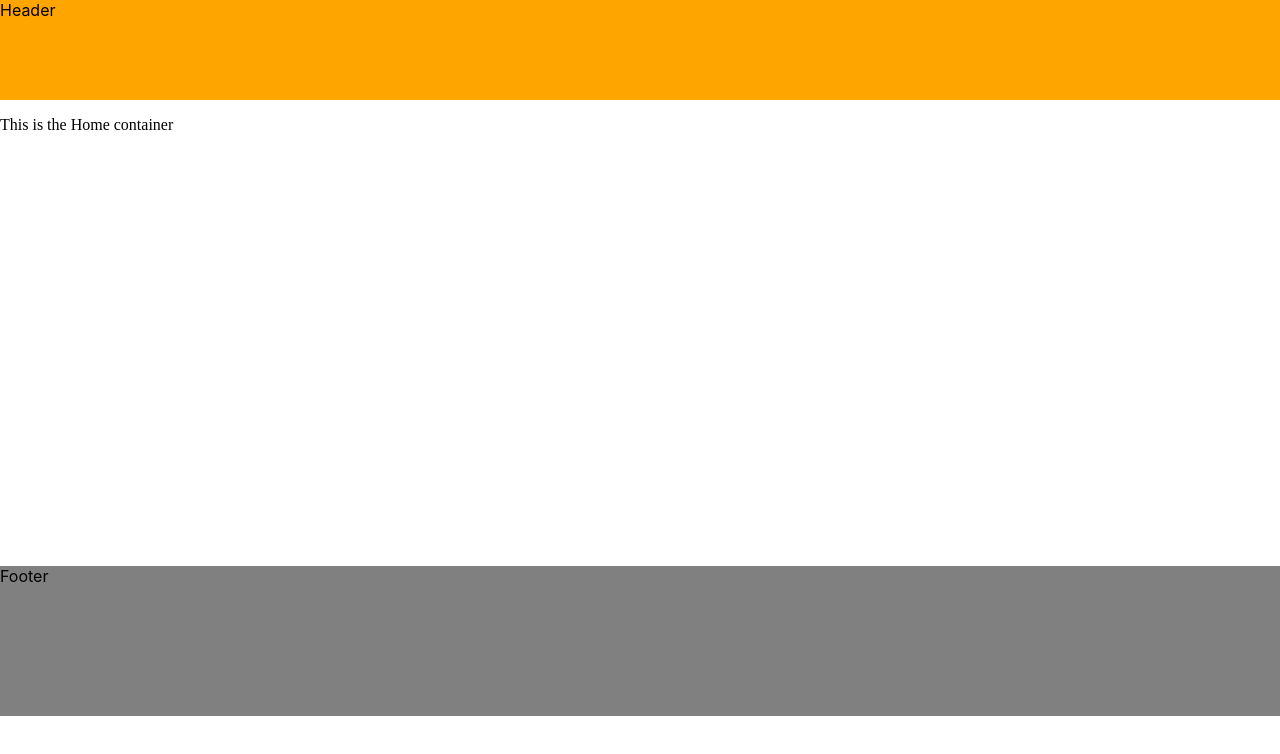
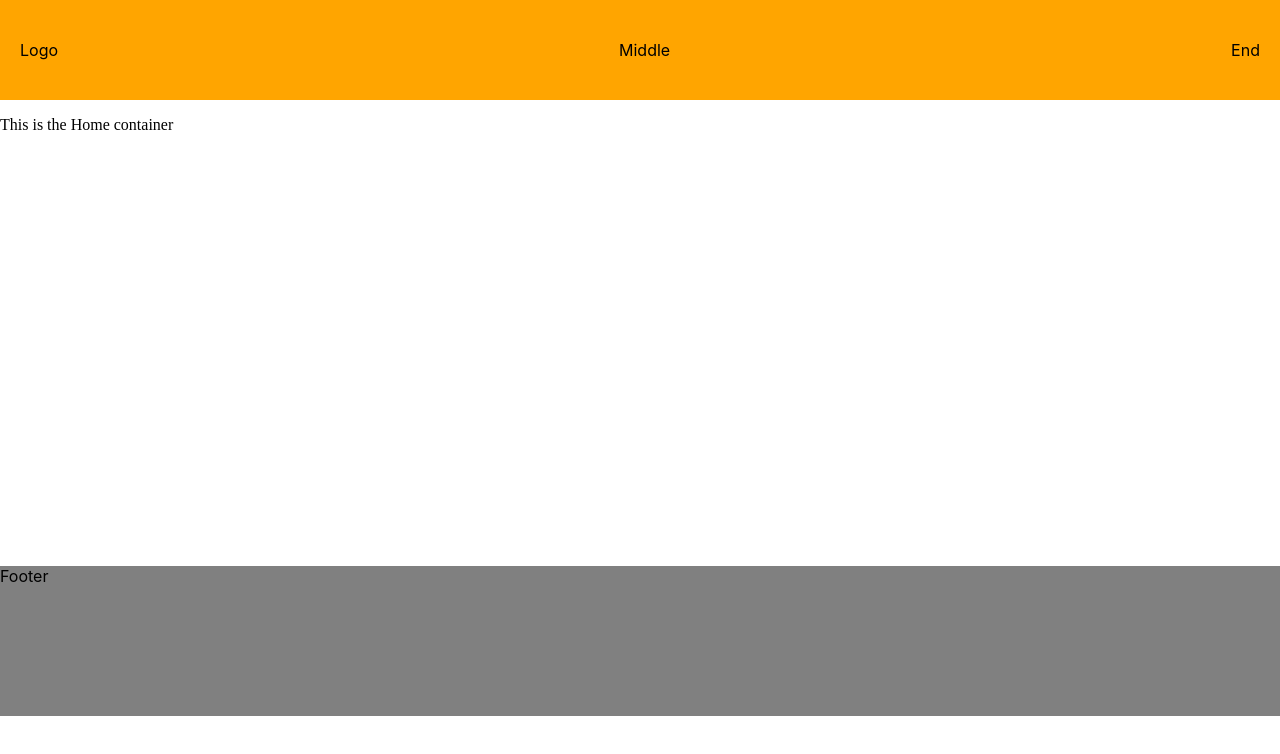
Before and after one commit to hochanlee96/HeraClass, a React (Create React App) app: page / in a window 1280 px wide. Shown: the top 754 px of the page. Built offline with nearby package versions, Linux system fonts and the light colour scheme; a web font is replaced by a local one.

Commit message:
basic heaer structure

```diff
--- a/public/index.html
+++ b/public/index.html
@@ -1,14 +1,12 @@
 <!DOCTYPE html>
 <html lang="en">
+
 <head>
   <meta charset="utf-8" />
   <link rel="icon" href="%PUBLIC_URL%/favicon.ico" />
   <meta name="viewport" content="width=device-width, initial-scale=1" />
   <meta name="theme-color" content="#000000" />
-    <meta
-      name="description"
-      content="Web site created using create-react-app"
-    />
+  <meta name="description" content="Web site created using create-react-app" />
   <link rel="apple-touch-icon" href="%PUBLIC_URL%/logo192.png" />
   <!--
       manifest.json provides metadata used when your web app is installed on a
@@ -24,8 +22,9 @@
       work correctly both with client-side routing and a non-root public URL.
       Learn how to configure a non-root public URL by running `npm run build`.
     -->
-    <title>React App</title>
+  <title>Hercules</title>
 </head>
+
 <body>
   <noscript>You need to enable JavaScript to run this app.</noscript>
   <div id="root"></div>
@@ -40,4 +39,5 @@
       To create a production bundle, use `npm run build` or `yarn build`.
     -->
 </body>
+
 </html>
--- /dev/null
+++ b/src/components/Header/Header.js
@@ -0,0 +1,14 @@
+import React from 'react';
+import classes from './Header.module.css';
+
+const Header = props => {
+    return (
+        <div className={classes.Header}>
+            <div className={classes.Item}>Logo</div>
+            <div className={classes.Item}>Middle</div>
+            <div className={classes.Item}>End</div>
+        </div>
+    )
+}
+
+export default Header;
--- /dev/null
+++ b/src/components/Header/Header.module.css
@@ -0,0 +1,12 @@
+.Header {
+    height: 100%;
+    width: 100%;
+    display: inline-flex;
+    justify-content: space-between;
+    align-items: center;
+}
+
+.Item {
+    display: inline-block;
+    margin: 0 20px;
+}
--- a/src/components/hoc/Layout/Layout.js
+++ b/src/components/hoc/Layout/Layout.js
@@ -1,10 +1,14 @@
 import React from 'react';
+
 import classes from './Layout.module.css';
+import Header from '../../Header/Header';
 
 const Layout = props => {
     return (
         <div>
-            <div className={classes.Header}>Header</div>
+            <div className={classes.Header}>
+                <Header />
+            </div>
             <div className={classes.Body}>{props.children}</div>
             <div className={classes.Footer}>Footer</div>
         </div>
```
Lines whose indentation alone changed are shown as unchanged.
